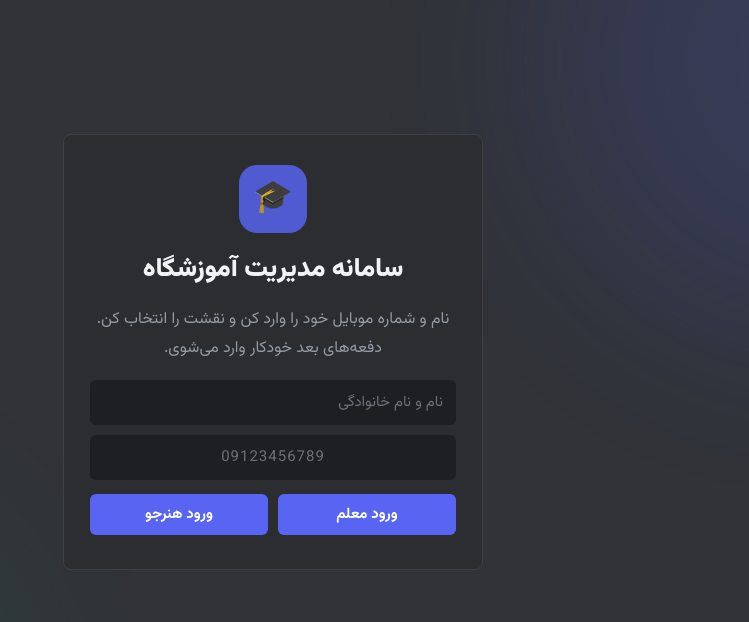
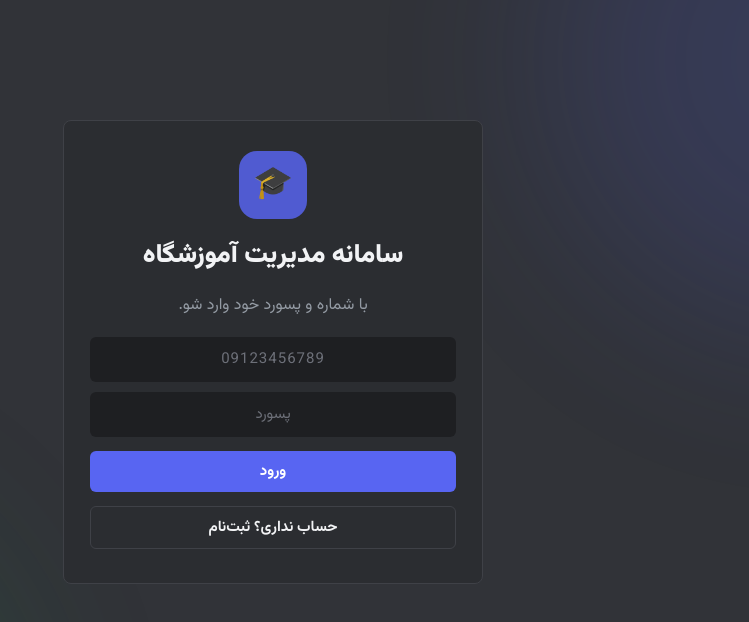
Before and after one commit to XRAY003/school-app, a React (Vite) app: page / in a window 1280 px wide. Shown: the top 622 px of the page, without its empty margins (531-1280 px from the left). Built offline with nearby package versions, Linux system fonts and the light colour scheme.

Commit message:
update app

```diff
--- a/src/App.jsx
+++ b/src/App.jsx
@@ -11,17 +11,17 @@ import TeacherAttendance from './pages/TeacherAttendance'
 import TeacherScores from './pages/TeacherScores'
 import StudentDashboard from './pages/StudentDashboard'
 
-const phoneOk = (p) => /^09\d{9}$/.test(p)
-
 function Home() {
   const navigate = useNavigate()
+  const [mode, setMode] = useState('login')
   const [name, setName] = useState('')
   const [phone, setPhone] = useState('')
+  const [password, setPassword] = useState('')
+  const [role, setRole] = useState('student')
   const [loading, setLoading] = useState(false)
   const [checking, setChecking] = useState(true)
   const [error, setError] = useState('')
 
-  // اگر قبلاً وارد شده باشی، مستقیم به پنلت می‌روی
   useEffect(() => {
     async function check() {
       const { data: { session } } = await supabase.auth.getSession()
@@ -38,53 +38,79 @@ function Home() {
     check()
   }, [navigate])
 
-  async function login(role) {
+  // شماره را به یک ایمیل ساختگی تبدیل می‌کنیم؛ هیچ ایمیلی ارسال نمی‌شود
+  const toEmail = (p) => `${p}@school-app.com`
+
+  async function submit(e) {
+    e.preventDefault()
     setError('')
     const cleanPhone = phone.replace(/\s/g, '')
     const cleanName = name.trim()
-    if (cleanName.length < 2) return setError('اسمت را وارد کن (حداقل ۲ حرف)')
-    if (!phoneOk(cleanPhone)) return setError('شماره موبایل معتبر نیست (مثال: 09123456789)')
+
+    if (!/^09\d{9}$/.test(cleanPhone)) return setError('شماره موبایل معتبر نیست (مثال: 09123456789)')
+    if (password.length < 6) return setError('پسورد باید حداقل ۶ کاراکتر باشد')
 
     setLoading(true)
-    const { data: { session } } = await supabase.auth.getSession()
 
-    if (session) {
-      const { data: p } = await supabase
-        .from('profiles').select('role').eq('id', session.user.id).maybeSingle()
-      if (p && p.role === role) {
-        // همان نقش: بدون ورود مجدد، فقط اطلاعات را به‌روز کن
-        await supabase.from('profiles')
-          .update({ full_name: cleanName, phone: cleanPhone })
-          .eq('id', session.user.id)
+    if (mode === 'signup') {
+      if (cleanName.length < 2) {
         setLoading(false)
-        navigate(`/${role}`)
+        return setError('نام را وارد کن (حداقل ۲ حرف)')
+      }
+      const { error } = await supabase.auth.signUp({
+        email: toEmail(cleanPhone),
+        password,
+        options: {
+          data: { role, full_name: cleanName, phone: cleanPhone },
+        },
+      })
+      setLoading(false)
+      if (error) {
+        const msg = /already|registered|exists/i.test(error.message)
+          ? 'این شماره قبلاً ثبت‌نام کرده است. از بخش ورود استفاده کن.'
+          : error.message
+        return setError(msg)
+      }
+      navigate(`/${role}`, { replace: true })
       return
     }
-      await supabase.auth.signOut()
+
+    // ورود
+    const { error } = await supabase.auth.signInWithPassword({
+      email: toEmail(cleanPhone),
+      password,
+    })
+    if (error) {
+      setLoading(false)
+      return setError('شماره یا پسورد اشتباه است.')
     }
-
-    const { error } = await supabase.auth.signInAnonymously({
-      options: { data: { role, phone: cleanPhone, full_name: cleanName } },
-    })
+    const { data: { user } } = await supabase.auth.getUser()
+    const { data: p } = await supabase
+      .from('profiles').select('role').eq('id', user.id).maybeSingle()
     setLoading(false)
-    if (error) return setError(error.message)
-    navigate(`/${role}`)
+    if (!p) return setError('برای این شماره پروفایلی پیدا نشد.')
+    navigate(`/${p.role}`, { replace: true })
   }
 
   if (checking) return <div className="hero"><div className="spinner" /></div>
+
+  const isSignup = mode === 'signup'
 
   return (
     <div className="hero">
       <div className="card login-card">
         <div className="logo">🎓</div>
         <h1>سامانه مدیریت آموزشگاه</h1>
-        <p>نام و شماره موبایل خود را وارد کن و نقشت را انتخاب کن. دفعه‌های بعد خودکار وارد می‌شوی.</p>
+        <p>{isSignup ? 'حساب جدید بساز. هر شماره فقط یک حساب دارد.' : 'با شماره و پسورد خود وارد شو.'}</p>
 
+        <form onSubmit={submit}>
+          {isSignup && (
             <input
               placeholder="نام و نام خانوادگی"
               value={name}
               onChange={(e) => setName(e.target.value)}
             />
+          )}
           <input
             type="tel"
             placeholder="09123456789"
@@ -92,11 +118,45 @@ function Home() {
             onChange={(e) => setPhone(e.target.value)}
             style={{ textAlign: 'center', letterSpacing: 1 }}
           />
+          <input
+            type="password"
+            placeholder="پسورد"
+            value={password}
+            onChange={(e) => setPassword(e.target.value)}
+            style={{ textAlign: 'center' }}
+          />
 
-        <div className="role-buttons">
-          <button disabled={loading} onClick={() => login('teacher')}>ورود معلم</button>
-          <button disabled={loading} onClick={() => login('student')}>ورود هنرجو</button>
+          {isSignup && (
+            <>
+              <label>نقش شما</label>
+              <div className="role-buttons" style={{ marginBottom: 12 }}>
+                <button
+                  type="button"
+                  className={role === 'teacher' ? '' : 'ghost'}
+                  onClick={() => setRole('teacher')}
+                >معلم</button>
+                <button
+                  type="button"
+                  className={role === 'student' ? '' : 'ghost'}
+                  onClick={() => setRole('student')}
+                >هنرجو</button>
               </div>
+            </>
+          )}
+
+          <button type="submit" disabled={loading} style={{ width: '100%' }}>
+            {loading ? 'لطفاً صبر کن...' : isSignup ? 'ثبت‌نام' : 'ورود'}
+          </button>
+        </form>
+
+        <button
+          type="button"
+          className="ghost"
+          style={{ width: '100%', marginTop: 10 }}
+          onClick={() => { setMode(isSignup ? 'login' : 'signup'); setError('') }}
+        >
+          {isSignup ? 'حساب داری؟ ورود' : 'حساب نداری؟ ثبت‌نام'}
+        </button>
 
         {error && <div className="toast error" style={{ marginTop: 14 }}>{error}</div>}
       </div>
```
Lines whose indentation alone changed are shown as unchanged.
